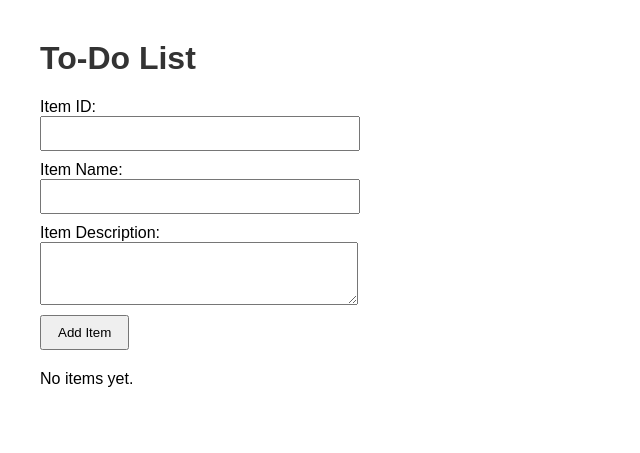
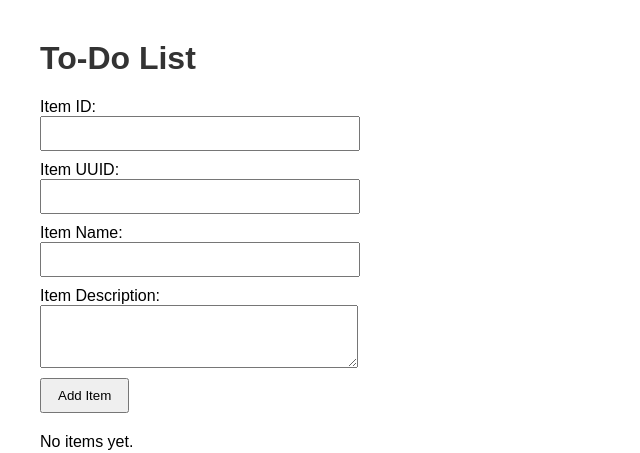
Before and after one commit to VinitKulkarni/4_git_task, a Flask app: page / in a window 1280 px wide. Shown: the top 453 px of the page, without its empty margins (0-640 px from the left). Run offline with Flask 3, Linux system fonts and the light colour scheme.

Commit message:
item_uuid is added

```diff
--- a/frontend/templates/index.html
+++ b/frontend/templates/index.html
@@ -37,6 +37,9 @@
         <label>Item ID:</label>
         <input type="number" name="id" required>
 
+        <label>Item UUID:</label>
+        <input type="number" name="uuid" required>
+
         <label>Item Name:</label>
         <input type="text" name="name" required>
 
```
